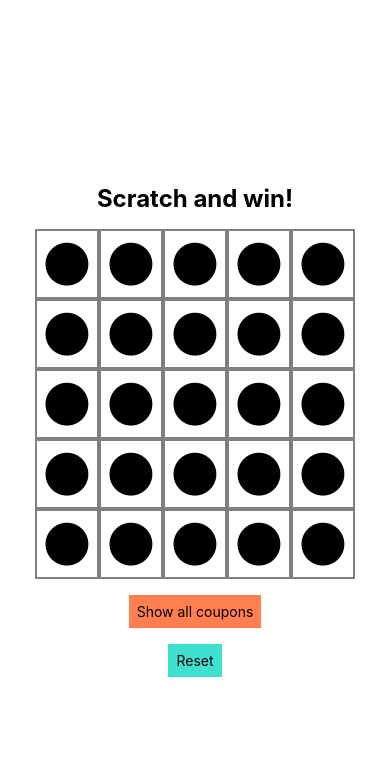
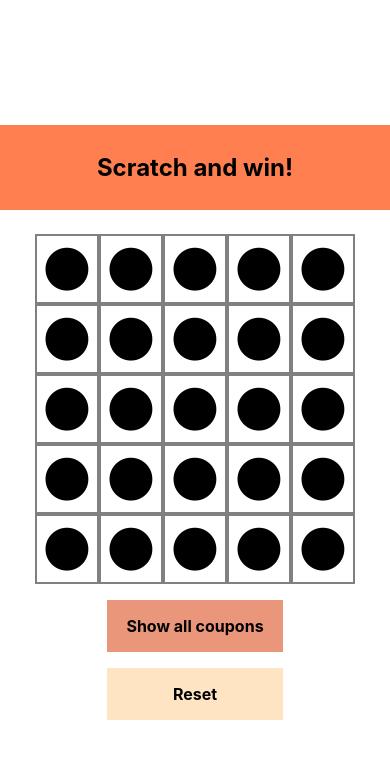
Before and after one commit to lucirs7/rn_learn-ScratchAndWin, a React Native app: screen / in a window 390 px wide. Shown: the top 758 px of the page. Built offline with nearby package versions, Linux system fonts and the light colour scheme.

Commit message:
Video #51. Finished adding touches.

```diff
--- a/App.tsx
+++ b/App.tsx
@@ -1,5 +1,5 @@
 import { useEffect, useState } from 'react';
-import { StyleSheet, Text, TouchableOpacity, View } from 'react-native';
+import { Dimensions, StyleSheet, Text, TouchableOpacity, View } from 'react-native';
 import { FontAwesome } from '@expo/vector-icons';
 import { Button } from 'native-base';
 
@@ -68,8 +68,8 @@ export default function App() {
 
   return (
     <View style={styles.container}>
-      <View>
-        <Text style={{marginVertical: 16, fontSize: 24, fontWeight: 'bold'}}>Scratch and win!</Text>
+      <View style={styles.topBar}>
+        <Text style={styles.topText}>Scratch and win!</Text>
       </View>
       <View style={styles.gridContainer}>
         <View style={styles.rowContainer}>
@@ -361,12 +361,12 @@ export default function App() {
       <TouchableOpacity
         style={styles.button}
         onPress={() => {showAllItems()}}>
-        <Text>Show all coupons</Text>
+        <Text style={styles.buttonText}>Show all coupons</Text>
       </TouchableOpacity>
       <TouchableOpacity
-        style={{...styles.button, backgroundColor: 'turquoise'}}
+        style={{...styles.button, backgroundColor: 'bisque'}}
         onPress={() => {resetGame()}}>
-        <Text>Reset</Text>
+        <Text style={styles.buttonText}>Reset</Text>
       </TouchableOpacity>
     </View>
   );
@@ -378,6 +378,19 @@ const styles = StyleSheet.create({
     backgroundColor: '#fff',
     alignItems: 'center',
     justifyContent: 'center',
+  },
+  topBar: {
+    backgroundColor: 'coral',
+    height: 85,
+    width: '100%',
+    alignItems: 'center',
+    justifyContent: 'center',
+    marginBottom: 24,
+  },
+  topText: {
+    marginVertical: 16,
+    fontSize: 24,
+    fontWeight: 'bold'
   },
   gridContainer: {
 
@@ -396,6 +409,12 @@ const styles = StyleSheet.create({
     alignItems: 'center',
     marginTop: 16,
     padding: 8,
-    backgroundColor: 'coral'
+    width: Dimensions.get('window').width * 0.45,
+    backgroundColor: 'darksalmon'
+  },
+  buttonText: {
+    fontSize: 16,
+    fontWeight: 'bold',
+    padding: 8,
   },
 });
```
